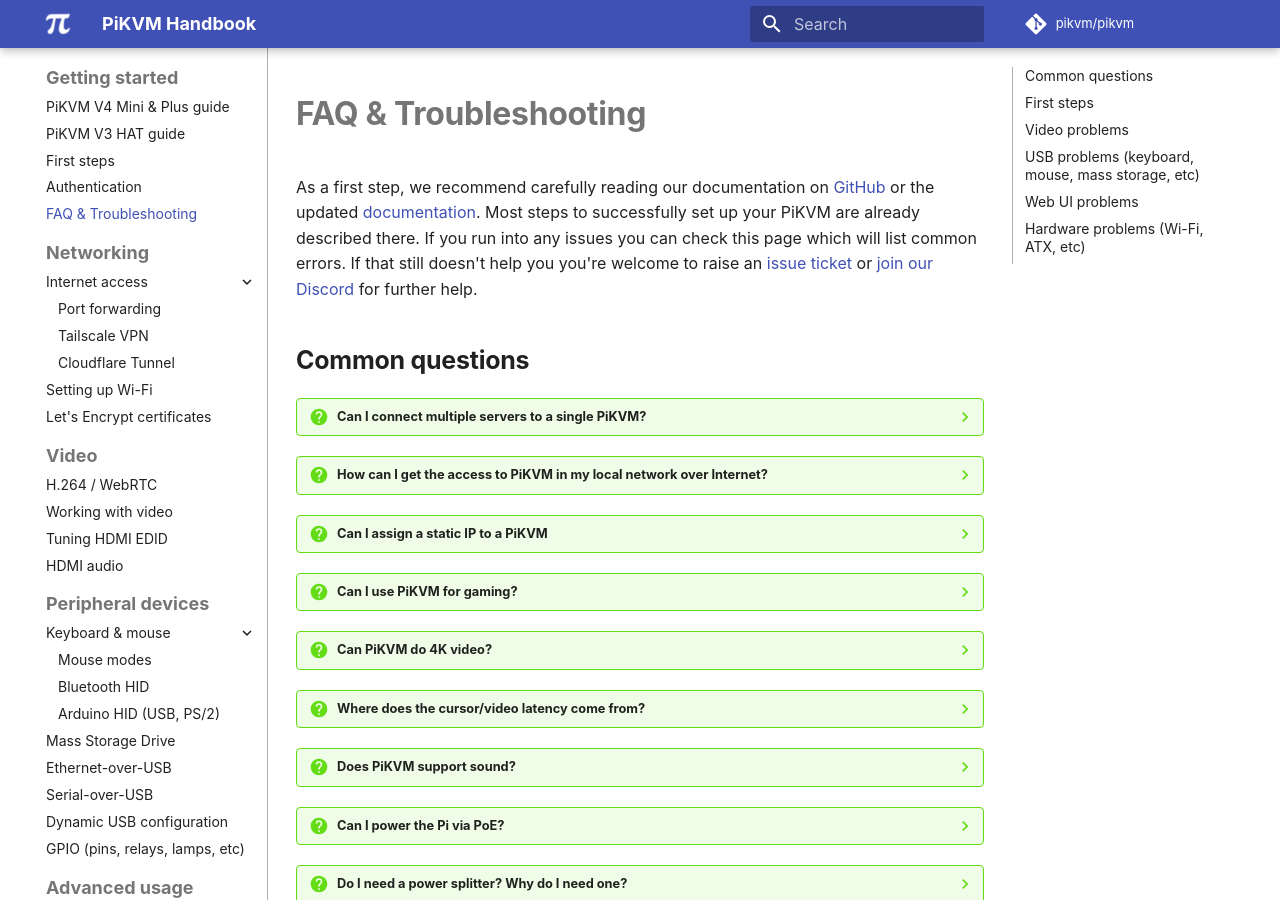
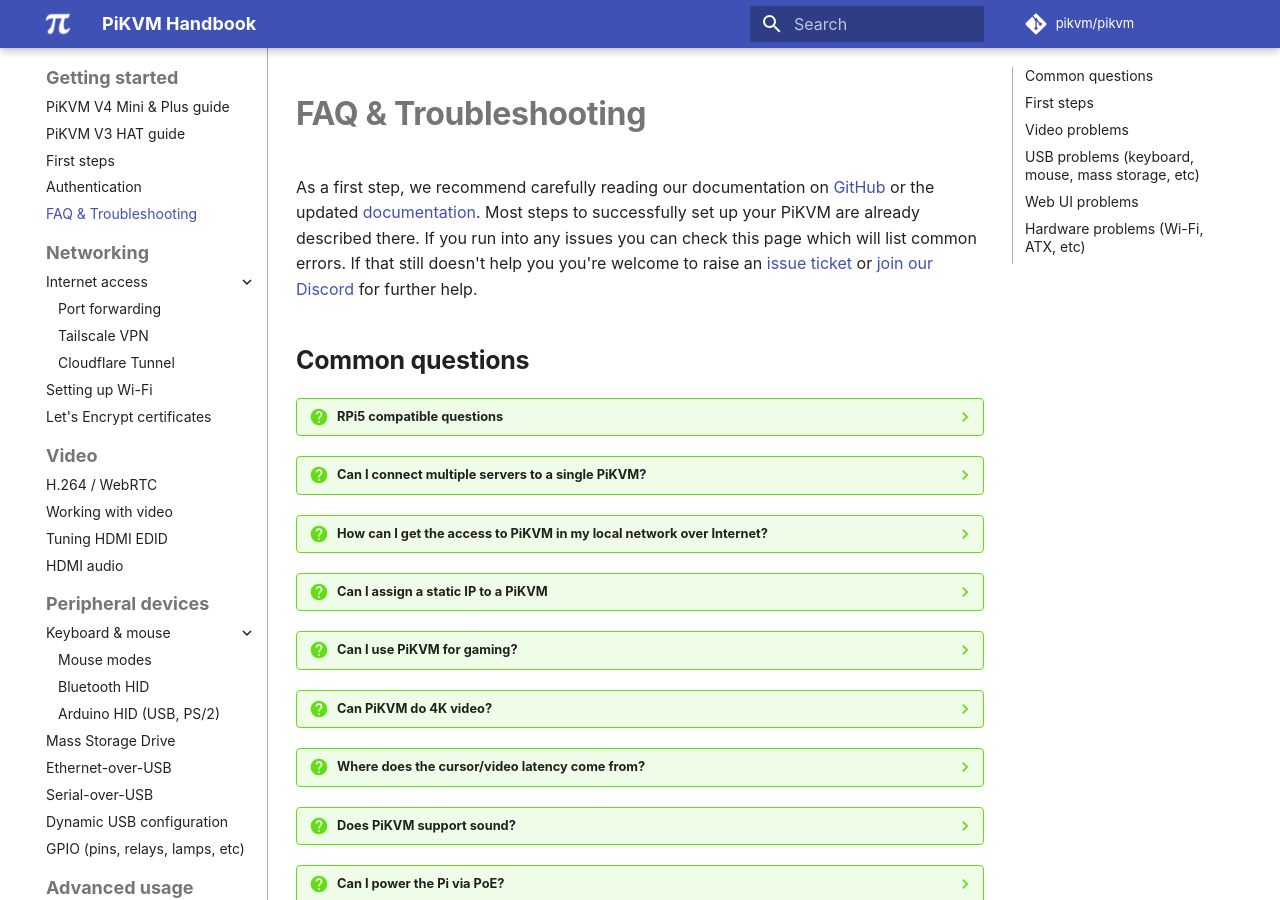
Before and after one commit to pikvm/pikvm, an MkDocs documentation site: the page built from docs/faq.md, in a window 1280 px wide and 900 px high. Built offline with MkDocs 1.6.1 and Material for MkDocs 9.7.7, drawn with Linux system fonts in a browser that asks for light colours; some web fonts are replaced; comment, search, counter and statistics services are not loaded; some of the changed lines change nothing that is shown.

Commit message:
Update faq.md (#1124)
Added rpi5 verbiage

```diff
--- a/docs/faq.md
+++ b/docs/faq.md
@@ -4,6 +4,13 @@
 
 
 ## Common questions
+
+??? question "RPi5 compatible questions"
+    Is the Rpi5 case compatible? - It is not case compatible
+    Is the RPi5 going to be able to support the HAT? - Due to the form factor changing, it will not be compatible
+    Is the RPi5 going to be able to run PiKVM? - At this time, it is not. It will run the software but the hardware is what makes it function
+    Is the RPi5 going to ever run PiKVM? - At this time, no. This is due to a lack of hardware encoding/decoding, this answer might change due to development changes
+    If PiKVM software does work, will you support the dual CSI slots? - This is dependant on the above answer and what additional latency is introduced
 
 ??? question "Can I connect multiple servers to a single PiKVM?"
     Yes, but it requires additional work to set up. See [this page](multiport.md).
```
